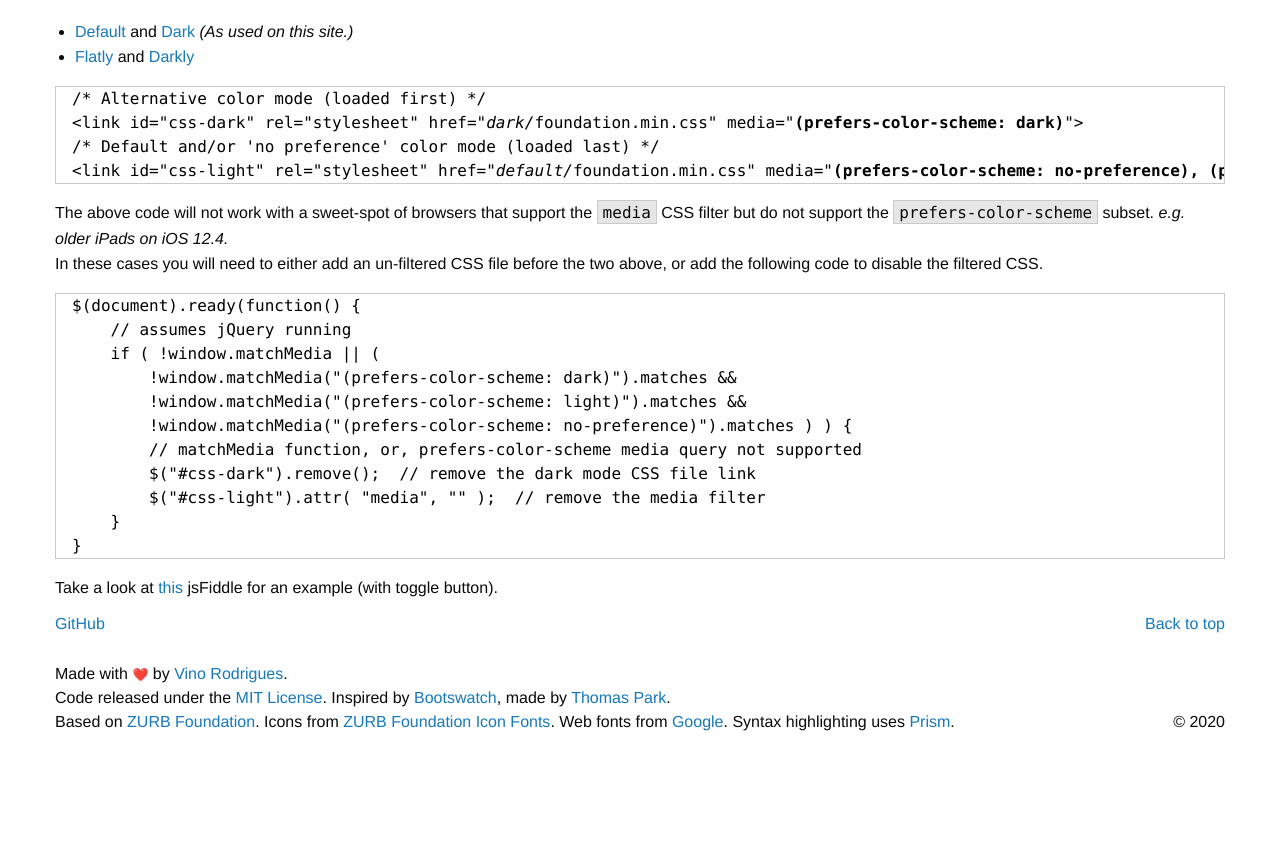
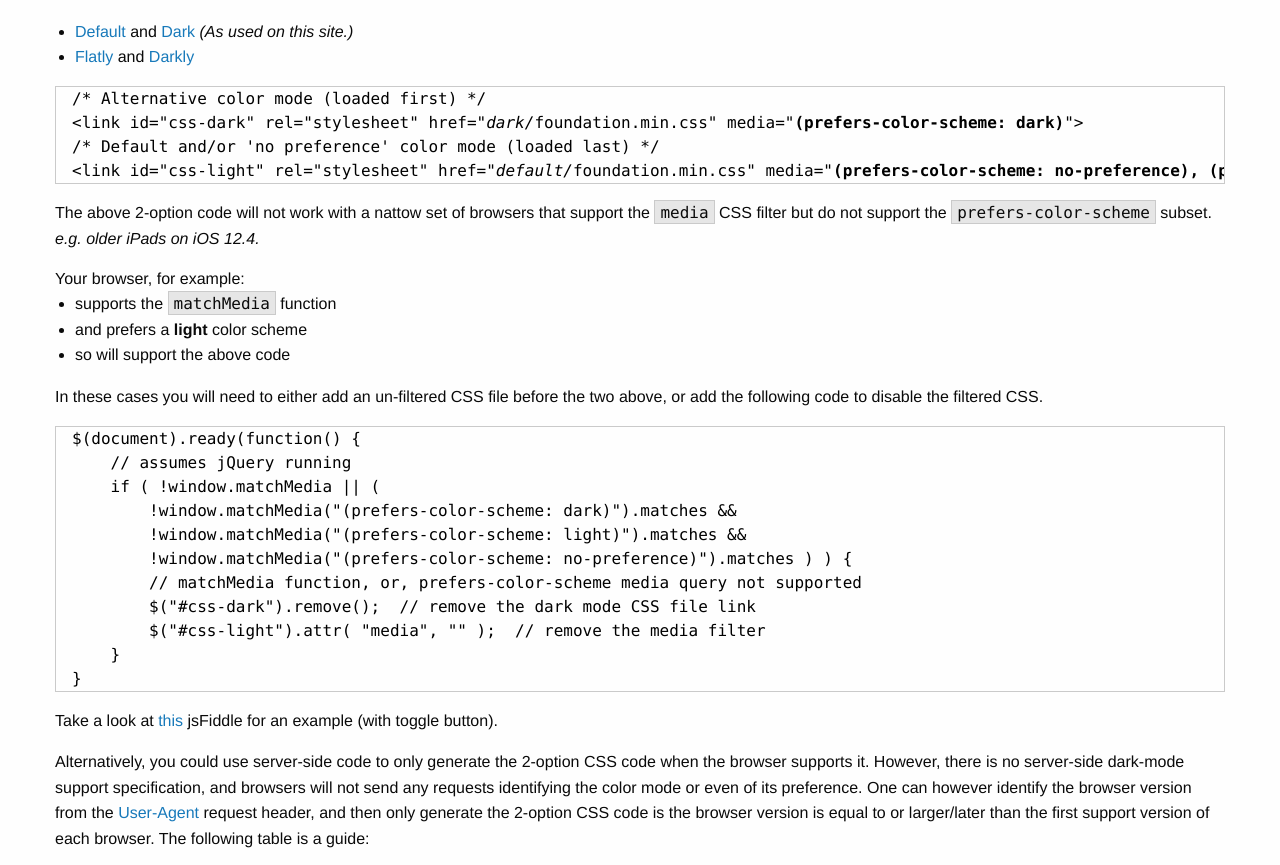
Before and after one commit to vinorodrigues/foundswatch, a PHP site: page /help/ in a window 1280 px wide. Shown: the part 2679-3544 px from the top of the page. Before the commit the page ends 3410 px from the top, so only its background shows below. Run offline with PHP 8.4, Linux system fonts and the light colour scheme; some libraries are stand-ins or nearby versions.

Commit message:
more on dark mode in the help

```diff
--- a/website/help/index.php
+++ b/website/help/index.php
@@ -7,7 +7,7 @@ $v0 = preg_match('/(\d)/', $v, $out) ? $out[0] : '1';
 $v00 = preg_match('/(\d+\.)(\d)/', $v, $out) ? $out[0] : '1.0';
 
 function injectPrismHead() {
-	?>
+?>
 	<style>
 		h3 { margin-top: 3rem; }
 		pre[class*=language-] {
@@ -21,9 +21,13 @@ function injectPrismHead() {
 		.special-url-format i { opacity: 0.5; }
 		.special-url-format b { font-size: 100%; }
 	</style>
-	<link href="https://cdnjs.cloudflare.com/ajax/libs/prism/1.20.0/themes/prism-tomorrow.min.css" rel="stylesheet" media="(prefers-color-scheme: dark)" />
-	<link href="https://cdnjs.cloudflare.com/ajax/libs/prism/1.20.0/themes/prism-coy.min.css" rel="stylesheet" media="(prefers-color-scheme: no-preference), (prefers-color-scheme: light)" />
-	<?php
+<?php if (supportsDarkMode()) : ?>
+	<link rel="stylesheet" href="https://cdnjs.cloudflare.com/ajax/libs/prism/1.20.0/themes/prism-tomorrow.min.css" media="(prefers-color-scheme: dark)" />
+	<link rel="stylesheet" href="https://cdnjs.cloudflare.com/ajax/libs/prism/1.20.0/themes/prism-coy.min.css" media="(prefers-color-scheme: no-preference), (prefers-color-scheme: light)" />
+<?php else : ?>
+	<link rel="stylesheet" href="https://cdnjs.cloudflare.com/ajax/libs/prism/1.20.0/themes/prism-coy.min.css" />
+<?php endif; ?>
+<?php
 }
 
 function injectPrismFooter() {
@@ -31,20 +35,50 @@ function injectPrismFooter() {
 	<script src="https://cdnjs.cloudflare.com/ajax/libs/prism/1.20.0/components/prism-core.min.js"></script>
 	<script src="https://cdnjs.cloudflare.com/ajax/libs/prism/1.20.0/plugins/autoloader/prism-autoloader.min.js"></script>
 	<script>
-		function copyToClipboard(element) {
-			var $temp = $("<input>");
-			$("body").append($temp);
-			$temp.val($(element).text()).select();
-			document.execCommand("copy");
-			// console.log("\""+$(element).text()+"\" copied to clipboard.");
-			$temp.remove();
-		}
-
 		$(document).ready(function() {
 			// only works if jQuery loaded
-			$('.special-url-button').each(function() {
+
+			// Copy URL buttons
+			$('.copy-url-button').each(function() {
 				$(this).css( {"display": "inline-block"} );
+				$(this).click( function() {
+					var target_element = $(this).data("copy");
+					// if (!element_name) { console.log("data-copy not defined"); return };
+					var $temp = $("<input>");
+					$("body").append($temp);
+					$temp.val($(target_element).text()).select();
+					document.execCommand("copy");
+					$temp.remove();
+				});
 			});
+
+			// Show information on `prefers-color-scheme` media query
+			var supports = [];
+			if (!window.matchMedia) {
+				supports.push( "does not support the <code>matchMedia</code> function" );
+			} else {
+				supports.push( "supports the <code>matchMedia</code> function" );
+				if (window.matchMedia("(prefers-color-scheme: no-preference)").matches)
+					supports.push( "and prefers a <b>no-preference</b> color scheme" );
+				if (window.matchMedia("(prefers-color-scheme: light)").matches)
+					supports.push( "and prefers a <b>light</b> color scheme" );
+				if (window.matchMedia("(prefers-color-scheme: dark)").matches)
+					supports.push( "and prefers a <b>dark</b> color scheme" );
+				if (supports.length <= 1) {
+					supports.push( "but does not set the <code>prefers-color-scheme</code> media query" );
+					supports.push( "so will <b><i><u>not</u></i></b> support the above code" );
+				} else {
+					supports.push( "so will support the above code" );
+				}
+			}
+			if (supports.length > 0) {
+				var htmltext = "Your browser, for example:<ul>";
+				supports.forEach(function(entry) { htmltext += "<li>" + entry + "</li>"; });
+				htmltext += "</ul>";
+				console.log( htmltext );
+				$("#the-dark-side").html( htmltext );
+			}
+
 		});
 	</script>
 	<?php
@@ -125,7 +159,7 @@ https://cdn.jsdelivr.net/gh/vinorodrigues/foundswatch/
 				?>
 				<tr>
 					<td width="90%"><tt class="special-url-format" id="copy-<?= $name ?>-url"><u>https://cdn.jsdelivr.net</u><i>/gh/vinorodrigues/foundswatch@<?= $v ?>/dist/</i><b><?= $name ?></b><i>/foundation.min.css</i></tt></td>
-					<td width="10%" style="text-align: center;"><button class="tiny button special-url-button" style="margin: 0; display: none;" onClick="copyToClipboard('#copy-<?= $name ?>-url')">Copy URL</button></td>
+					<td width="10%" style="text-align: center;"><button class="tiny button copy-url-button" style="margin: 0; display: none;" data-copy="#copy-<?= $name ?>-url">Copy URL</button></td>
 				</tr>
 				<?php
 				}
@@ -186,8 +220,10 @@ https://cdn.jsdelivr.net/gh/vinorodrigues/foundswatch/
 /* Default and/or 'no preference' color mode (loaded last) */
 &lt;link id="css-light" rel="stylesheet" href="<i>default/</i>foundation.min.css" media="<b>(prefers-color-scheme: no-preference), (prefers-color-scheme: light)</b>"&gt;
 </code></pre></p>
-			<p>The above code will not work with a sweet-spot of browsers that support the <code>media</code> CSS filter but do not support the <code>prefers-color-scheme</code> subset. <i>e.g. older iPads on iOS 12.4.</i><br>
-				In these cases you will need to either add an un-filtered CSS file before the two above, or add the following code to disable the filtered CSS.</p>
+			<p>The above 2-option code will not work with a nattow set of browsers that support the <code>media</code> CSS filter but do not support the <code>prefers-color-scheme</code> subset.<br>
+				<i>e.g. older iPads on iOS 12.4.</i></p>
+			<span id="the-dark-side"></span>
+			<p>In these cases you will need to either add an un-filtered CSS file before the two above, or add the following code to disable the filtered CSS.</p>
 <p><pre><code class="code-block language-js">$(document).ready(function() {
 	// assumes jQuery running
 	if ( !window.matchMedia || (
@@ -199,8 +235,13 @@ https://cdn.jsdelivr.net/gh/vinorodrigues/foundswatch/
 		$("#css-light").attr( "media", "" );  // remove the media filter
 	}
 }</code></pre></p>
-
 			<p>Take a look at <a href="https://jsfiddle.net/vinorodrigues/qyx5o6tv/" target="_blank">this</a> jsFiddle for an example (with toggle button).</p>
+			<p>Alternatively, you could use server-side code to only generate the 2-option CSS code when the browser supports it.
+				However, there is no server-side dark-mode support specification, and browsers will not send any requests identifying the color mode or even of its preference.
+				One can however identify the browser version from the <a href="https://developer.mozilla.org/en-US/docs/Web/HTTP/Headers/User-Agent" target="_blank">User-Agent</a> request header, and then only generate the 2-option CSS code is the browser version is equal to or larger/later than the first support version of each browser.
+				The following table is a guide:<br>
+				<center><img src="../img/browser-dark-mode.jpg" />
+				<br><small>Sourced from: <a href="https://developer.mozilla.org/en-US/docs/Web/CSS/@media/prefers-color-scheme#Browser_compatibility" target="_blank">developer.mozilla.org</a></small></center></p>
 			</div>
 		</div>
 	</main>
```
Also changed, not shown: imgsrc/img/browser-dark-mode.jpg (added).
